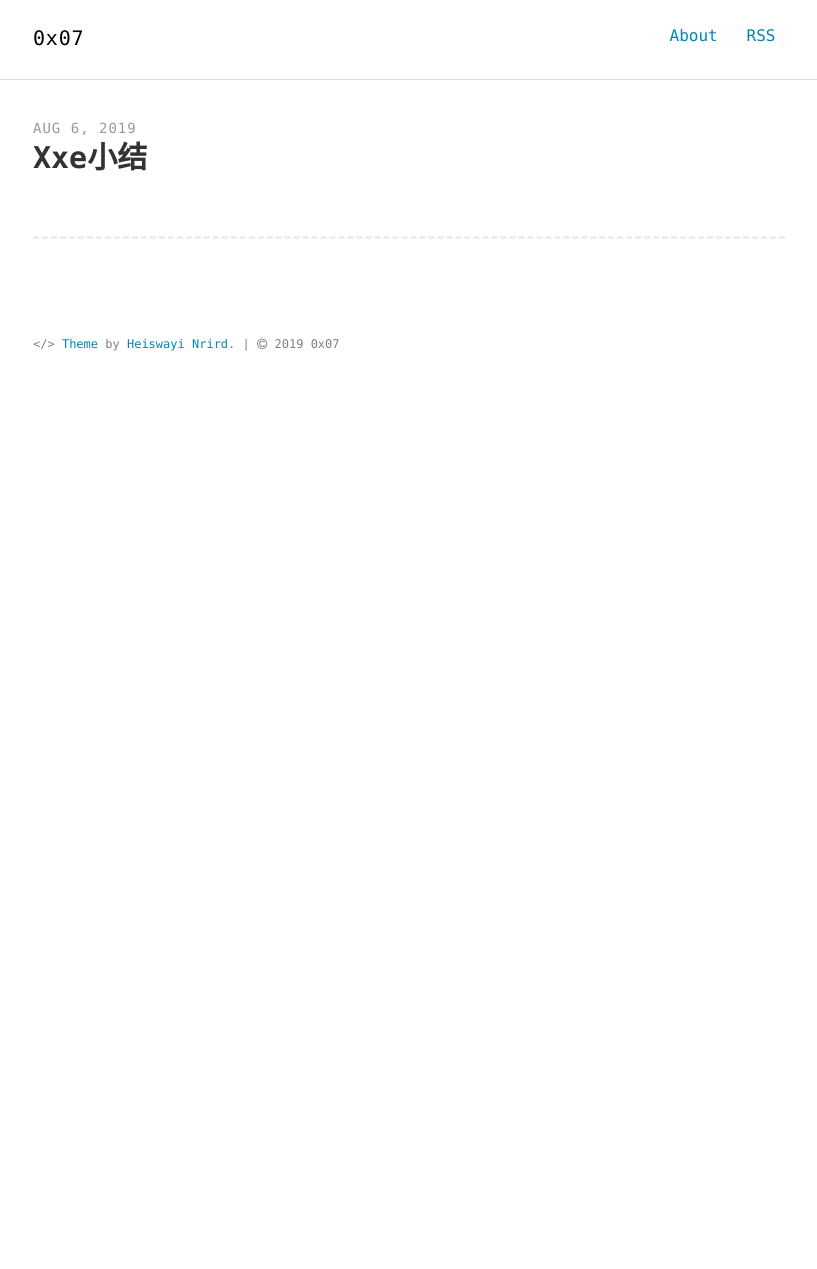
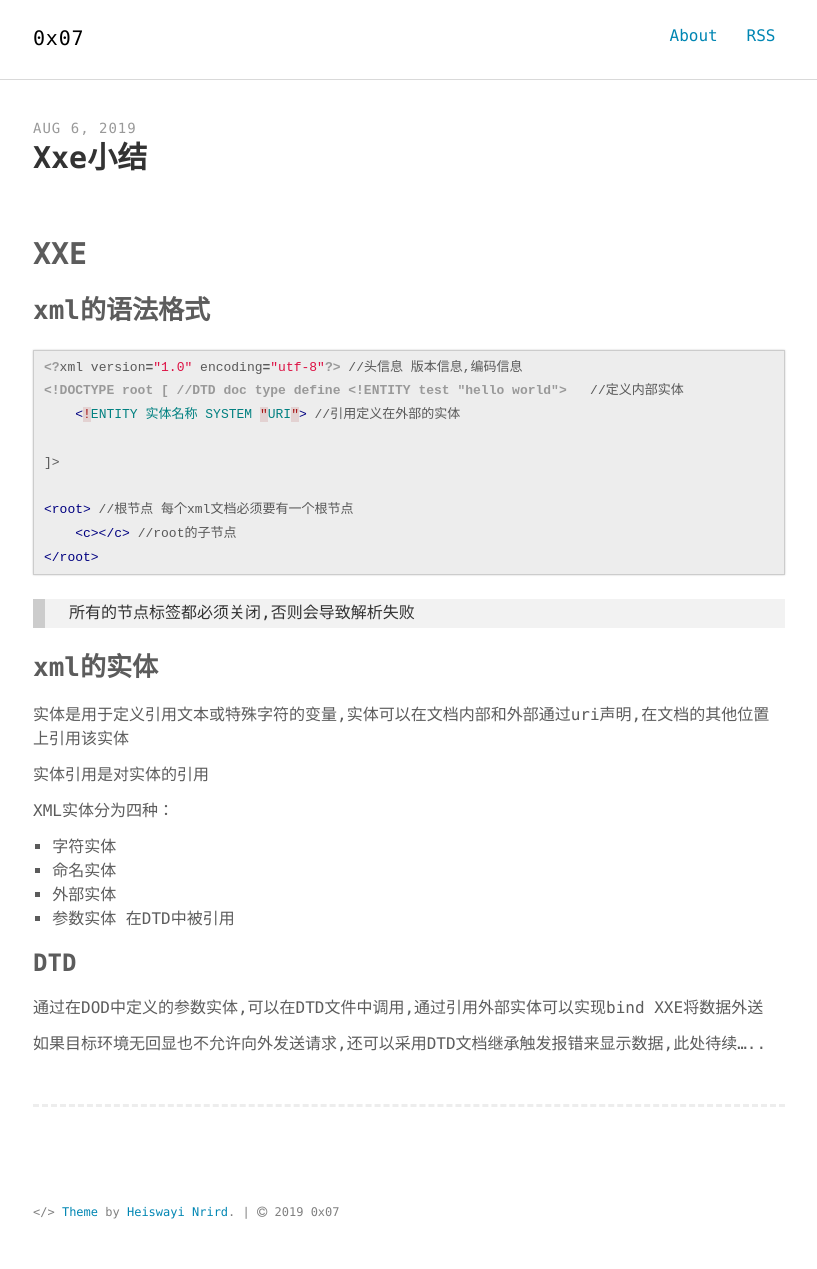
Before and after one commit to alivk353/alivk353.github.io, a Jekyll site: the page built from _posts/2019-08-06-XXE小结.md, in a window 1280 px wide. Shown: the whole page, without its empty margins (231-1048 px from the left). Built offline with Jekyll 4.4.1, drawn with Linux system fonts in a browser that asks for light colours; our own code applies the rules of GitHub Pages for plain Markdown files; before the commit the page ends 900 px from its top, so only the background shows below that.

Commit message:
update08

````diff
--- a/_posts/2019-08-06-XXE小结.md
+++ b/_posts/2019-08-06-XXE小结.md
@@ -0,0 +1,37 @@
+# XXE
+
+## xml的语法格式
+
+```php
+<?xml version="1.0" encoding="utf-8"?> //头信息 版本信息,编码信息
+<!DOCTYPE root [                       //DTD doc type define
+    <!ENTITY test "hello world">   //定义内部实体
+    <!ENTITY 实体名称 SYSTEM "URI"> //引用定义在外部的实体
+
+]>
+
+<root> //根节点 每个xml文档必须要有一个根节点
+    <c></c> //root的子节点
+</root>
+```
+
+> 所有的节点标签都必须关闭,否则会导致解析失败
+
+## xml的实体
+
+实体是用于定义引用文本或特殊字符的变量,实体可以在文档内部和外部通过uri声明,在文档的其他位置上引用该实体
+
+实体引用是对实体的引用
+
+XML实体分为四种：
+
+- 字符实体
+- 命名实体
+- 外部实体
+- 参数实体 在DTD中被引用
+
+### DTD
+
+通过在DOD中定义的参数实体,可以在DTD文件中调用,通过引用外部实体可以实现bind XXE将数据外送
+
+如果目标环境无回显也不允许向外发送请求,还可以采用DTD文档继承触发报错来显示数据,此处待续.....
````
Also changed, not shown: _posts/2018-04-23-SQL注入小结.md (+9 -4 lines), _posts/2019-07-26-pyppeteer和动态爬虫.md (renamed from _posts/2019-07-26-pyppeteer.md, +1 -1 lines), _posts/2019-08-05-对于SQLin的补充.md (+31 -0 lines).
